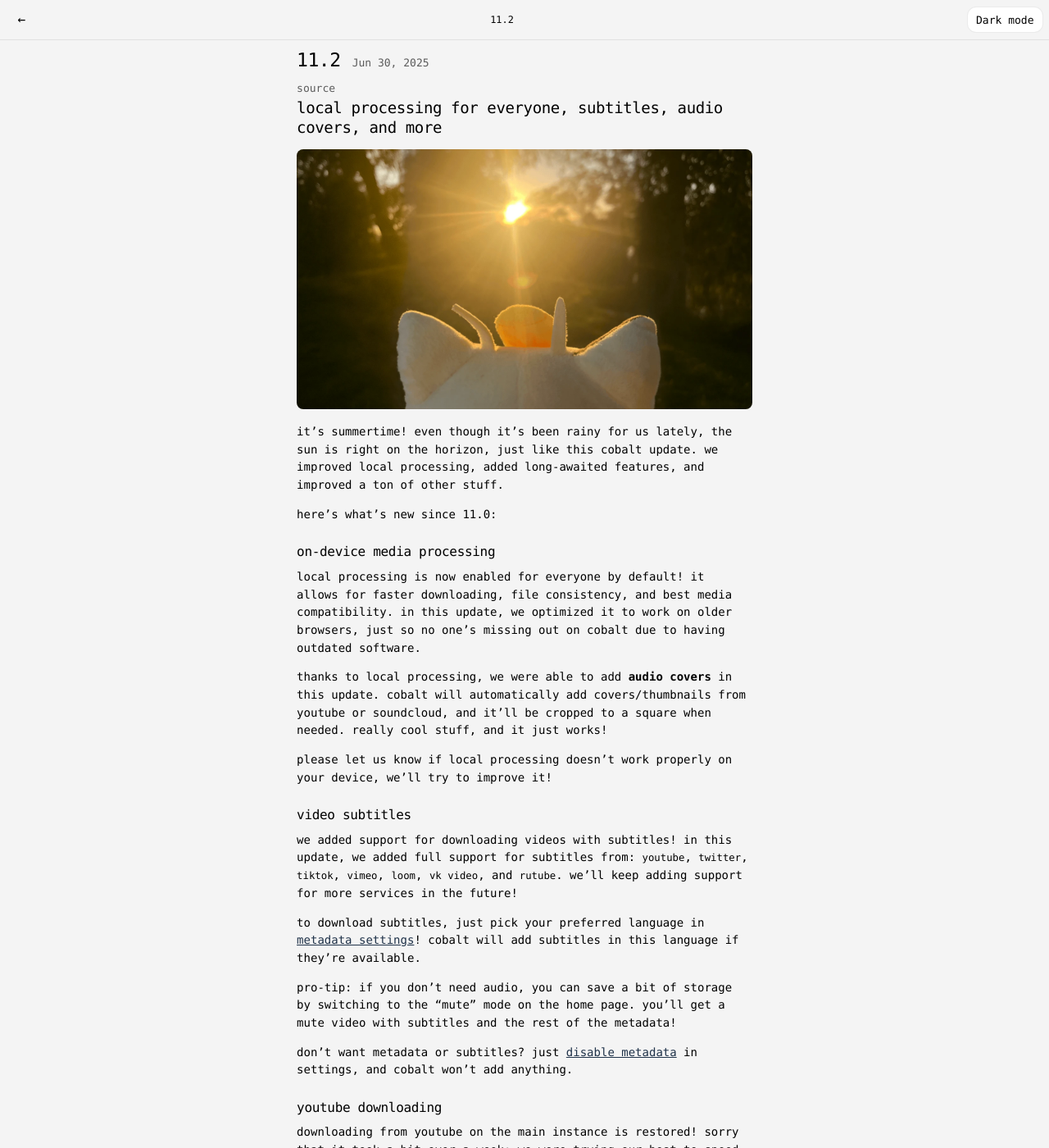
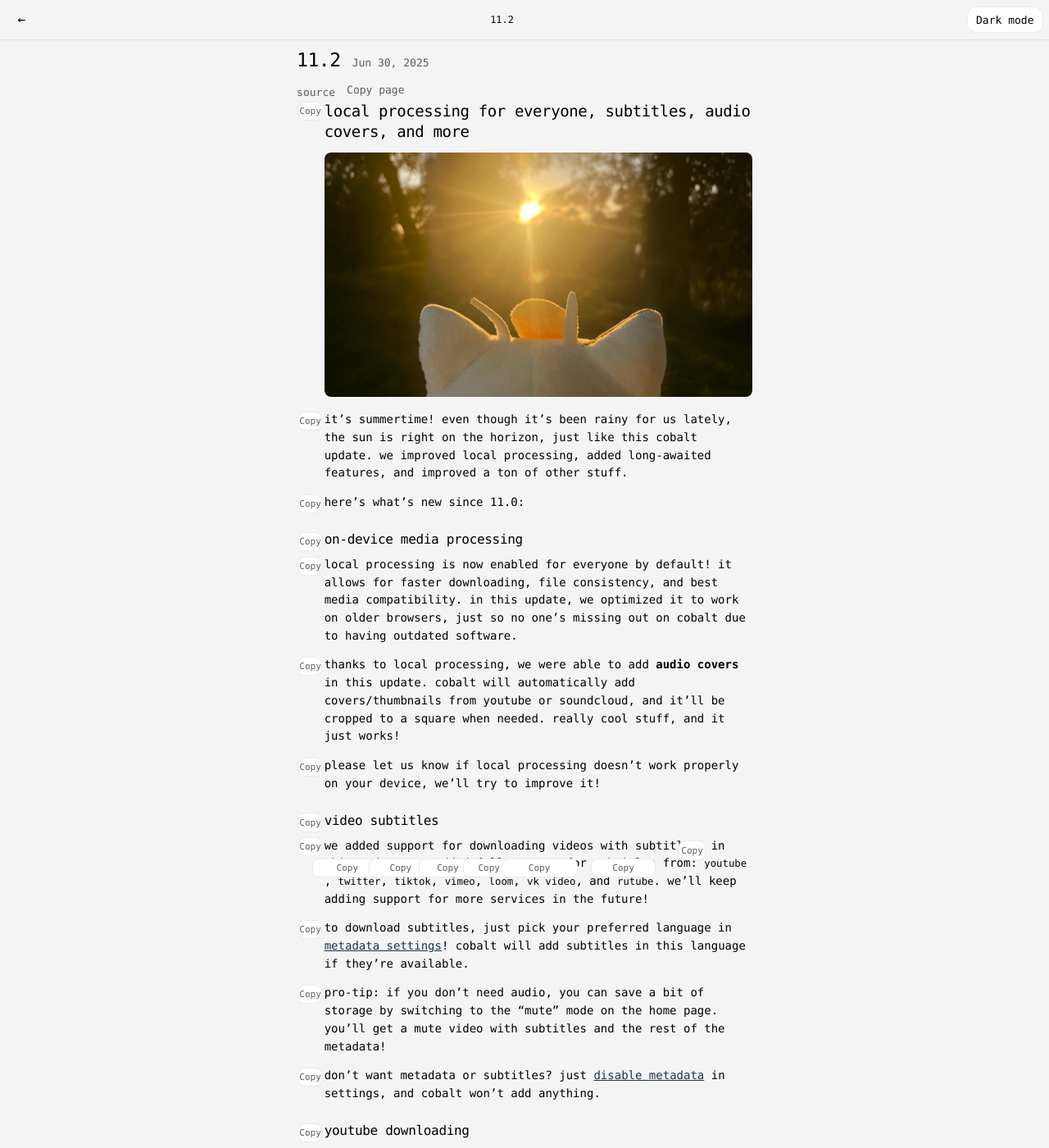
Before and after one commit to grandzam1/scrape-kit, a Jekyll site: the page built from docs/scrapes/cobalt-updates/page.md, in a window 1280 px wide and 1400 px high. Shown: the whole window at 82% size. Built offline with Jekyll 4.4.1, drawn with Linux system fonts in a browser that asks for light colours; some web fonts are replaced; some of the changed text lies outside the part shown.

Commit message:
Add Notion-style copy buttons on scrape blocks and full page.
Co-authored-by: Cursor <cursoragent@cursor.com>

```diff
--- a/docs/_includes/head.html
+++ b/docs/_includes/head.html
@@ -29,3 +29,4 @@
 </script>
 <script src="{{ '/assets/scrape.js' | relative_url }}" defer></script>
 <script src="{{ '/assets/theme.js' | relative_url }}" defer></script>
+<script src="{{ '/assets/copy.js' | relative_url }}" defer></script>
--- a/docs/_layouts/scrape.html
+++ b/docs/_layouts/scrape.html
@@ -9,9 +9,12 @@ layout: focused
       <div class="changelog-date">{{ page.scrapedAt | date: "%b %-d, %Y" }}</div>
       {% endif %}
     </div>
-    {% if page.source %}
-    <a class="changelog-source" href="{{ page.source }}">source</a>
-    {% endif %}
+    <div class="changelog-actions">
+      {% if page.source %}
+      <a class="changelog-source" href="{{ page.source }}">source</a>
+      {% endif %}
+      <button class="copy-page" type="button" data-copy-page>Copy page</button>
+    </div>
     {% if page.layoutSource == "raw" %}
     <p class="scrape-flag">Groq did not layout this page. This is the Firecrawl scrape.</p>
     {% endif %}
--- /dev/null
+++ b/docs/assets/copy.js
@@ -0,0 +1,147 @@
+(function () {
+  function pageText() {
+    var article = document.querySelector(".changelog");
+    if (!article) return "";
+    var title = (article.querySelector(".changelog-version") || {}).textContent || "";
+    var date = (article.querySelector(".changelog-date") || {}).textContent || "";
+    var source = article.querySelector(".changelog-source");
+    var body = article.querySelector(".changelog-body");
+    var lines = [title.trim()];
+    if (date.trim()) lines.push(date.trim());
+    if (source && source.href) lines.push(source.href);
+    lines.push("");
+    lines.push(blockText(body));
+    return lines.join("\n").trim();
+  }
+
+  function blockText(node) {
+    if (!node) return "";
+    var pre = node.matches && node.matches("pre") ? node : node.querySelector && node.querySelector("pre");
+    if (pre && (node === pre || node.classList.contains("copy-block--code"))) {
+      return (pre.innerText || pre.textContent || "").replace(/\n$/, "");
+    }
+    var mermaid = node.querySelector && node.querySelector(".mermaid");
+    if (mermaid && mermaid.getAttribute("data-copy-source")) {
+      return mermaid.getAttribute("data-copy-source");
+    }
+    return (node.innerText || node.textContent || "").trim();
+  }
+
+  function writeClipboard(text) {
+    if (navigator.clipboard && navigator.clipboard.writeText) {
+      return navigator.clipboard.writeText(text);
+    }
+    return new Promise(function (resolve, reject) {
+      var area = document.createElement("textarea");
+      area.value = text;
+      area.setAttribute("readonly", "");
+      area.style.position = "fixed";
+      area.style.left = "-9999px";
+      document.body.appendChild(area);
+      area.select();
+      try {
+        document.execCommand("copy");
+        resolve();
+      } catch (err) {
+        reject(err);
+      } finally {
+        area.remove();
+      }
+    });
+  }
+
+  function flash(button, ok) {
+    var prev = button.textContent;
+    button.textContent = ok ? "Copied" : "Failed";
+    button.dataset.copied = ok ? "true" : "false";
+    window.setTimeout(function () {
+      button.textContent = prev;
+      delete button.dataset.copied;
+    }, 1400);
+  }
+
+  function makeButton(label, getText) {
+    var button = document.createElement("button");
+    button.type = "button";
+    button.className = "copy-btn";
+    button.textContent = "Copy";
+    button.setAttribute("aria-label", label);
+    button.addEventListener("click", function (event) {
+      event.preventDefault();
+      event.stopPropagation();
+      writeClipboard(getText()).then(function () {
+        flash(button, true);
+      }).catch(function () {
+        flash(button, false);
+      });
+    });
+    return button;
+  }
+
+  function wrap(el, kind, label) {
+    if (!el || el.closest(".copy-block") || el.closest(".scrape-flag")) return;
+    var text = blockText(el);
+    if (!text) return;
+    var wrapEl = document.createElement("div");
+    wrapEl.className = "copy-block copy-block--" + kind;
+    el.parentNode.insertBefore(wrapEl, el);
+    wrapEl.appendChild(el);
+    wrapEl.appendChild(makeButton(label, function () {
+      return blockText(el);
+    }));
+  }
+
+  function wrapInlineCode(code) {
+    if (!code || code.closest("pre") || code.closest(".copy-inline")) return;
+    var text = (code.textContent || "").trim();
+    if (!text) return;
+    var wrapEl = document.createElement("span");
+    wrapEl.className = "copy-inline";
+    code.parentNode.insertBefore(wrapEl, code);
+    wrapEl.appendChild(code);
+    wrapEl.appendChild(makeButton("Copy code", function () {
+      return (code.textContent || "").trim();
+    }));
+  }
+
+  function enhance() {
+    var body = document.querySelector(".changelog-body");
+    if (!body) return;
+
+    body.querySelectorAll(".mermaid").forEach(function (node) {
+      if (!node.getAttribute("data-copy-source")) {
+        node.setAttribute("data-copy-source", (node.textContent || "").trim());
+      }
+    });
+
+    body.querySelectorAll("pre").forEach(function (node) {
+      wrap(node, "code", "Copy code block");
+    });
+    body.querySelectorAll("p, blockquote, table, ul, ol, h1, h2, h3, h4").forEach(function (node) {
+      if (node.closest("li") && (node.matches("p") || node.matches("ul") || node.matches("ol"))) return;
+      wrap(node, "text", "Copy text");
+    });
+    body.querySelectorAll(".mermaid").forEach(function (node) {
+      wrap(node, "code", "Copy diagram source");
+    });
+    body.querySelectorAll("code").forEach(wrapInlineCode);
+
+    var pageBtn = document.querySelector("[data-copy-page]");
+    if (pageBtn && !pageBtn.dataset.bound) {
+      pageBtn.dataset.bound = "true";
+      pageBtn.addEventListener("click", function () {
+        writeClipboard(pageText()).then(function () {
+          flash(pageBtn, true);
+        }).catch(function () {
+          flash(pageBtn, false);
+        });
+      });
+    }
+  }
+
+  if (document.readyState === "loading") {
+    document.addEventListener("DOMContentLoaded", enhance);
+  } else {
+    enhance();
+  }
+})();
--- a/docs/assets/style.css
+++ b/docs/assets/style.css
@@ -440,8 +440,110 @@ html, body {
 
 .changelog-source:hover { text-decoration: underline; }
 
+.changelog-actions {
+  display: flex;
+  flex-wrap: wrap;
+  align-items: center;
+  gap: 0.65rem 1rem;
+  margin-top: 0.35rem;
+}
+
+.copy-page {
+  appearance: none;
+  margin: 0;
+  padding: 0;
+  border: 0;
+  background: none;
+  color: var(--muted-foreground);
+  font-family: inherit;
+  font-size: 13px;
+  font-weight: 500;
+  cursor: pointer;
+}
+
+.copy-page:hover { text-decoration: underline; color: var(--foreground); }
+.copy-page[data-copied="true"] { color: var(--foreground); text-decoration: none; }
+
 .changelog-body {
   max-width: 40rem;
+  padding-left: 2.4rem;
+}
+
+.copy-block {
+  position: relative;
+}
+
+.copy-btn {
+  appearance: none;
+  position: absolute;
+  z-index: 2;
+  min-height: 1.65rem;
+  padding: 0 0.45rem;
+  border: 1px solid var(--border);
+  border-radius: 8px;
+  background: var(--chip);
+  color: var(--muted-foreground);
+  font-family: inherit;
+  font-size: 11px;
+  font-weight: 500;
+  cursor: pointer;
+  opacity: 0;
+  pointer-events: none;
+  transition: opacity 0.12s ease;
+}
+
+.copy-block:hover .copy-btn,
+.copy-block:focus-within .copy-btn,
+.copy-inline:hover .copy-btn,
+.copy-inline:focus-within .copy-btn,
+.copy-btn:focus-visible {
+  opacity: 1;
+  pointer-events: auto;
+}
+
+.copy-block--code .copy-btn {
+  top: 0.4rem;
+  right: 0.4rem;
+}
+
+.copy-block--text .copy-btn {
+  top: 0.05rem;
+  left: -2.25rem;
+  min-width: 2.05rem;
+  padding: 0;
+}
+
+.copy-inline {
+  position: relative;
+  display: inline;
+}
+
+.copy-inline .copy-btn {
+  position: absolute;
+  top: -1.35rem;
+  right: -0.15rem;
+}
+
+.copy-btn[data-copied="true"] { color: var(--foreground); }
+
+@media (hover: none) {
+  .copy-btn {
+    opacity: 1;
+    pointer-events: auto;
+  }
+}
+
+@media (prefers-reduced-motion: reduce) {
+  .copy-btn { transition: none; }
+}
+
+@media (max-width: 640px) {
+  .changelog-body { padding-left: 0; }
+  .copy-block--text .copy-btn {
+    left: auto;
+    right: 0;
+    top: -0.15rem;
+  }
 }
 
 .changelog-body h1,
```
